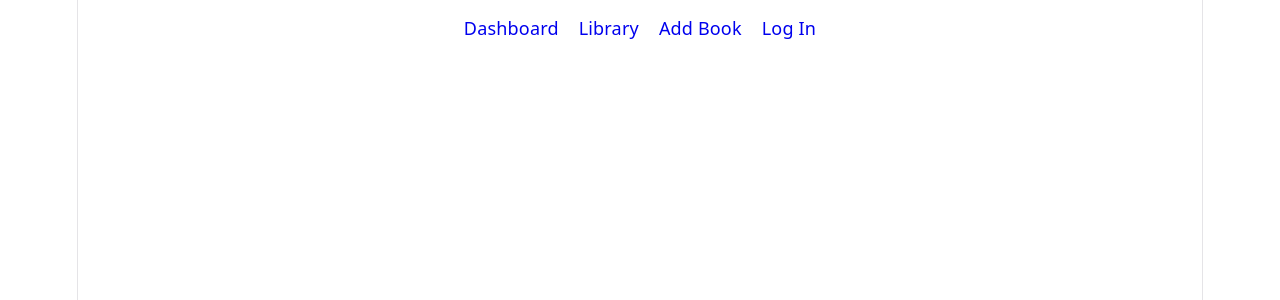
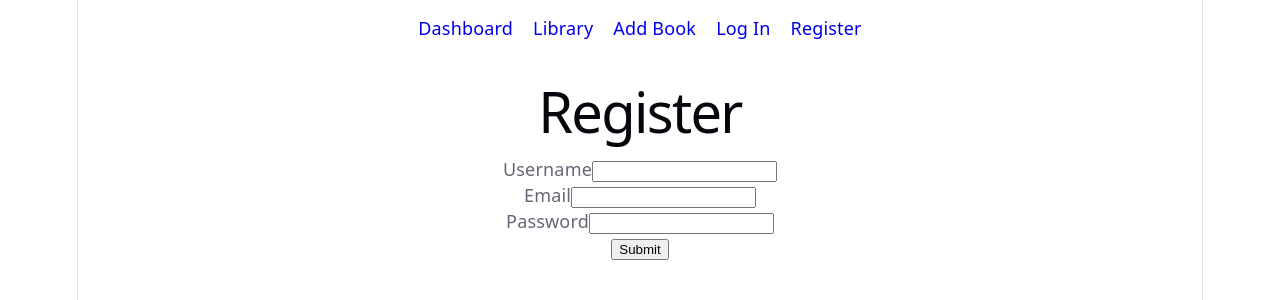
Before and after one commit to Maram-SH/bookworm, a React (Vite) app: page /register in a window 1280 px wide. Shown: the top 300 px of the page. Built offline with nearby package versions, Linux system fonts and the light colour scheme; no server answers.

Commit message:
Create register page

```diff
--- a/src/App.jsx
+++ b/src/App.jsx
@@ -5,6 +5,7 @@
 import Library from "./pages/Library"
 import AddBook from "./pages/AddBook"
 import Login from "./pages/Login"
+import Register from "./pages/Register"
 
 import "./App.css"
 
@@ -138,6 +139,7 @@
         <Link to="/library">Library</Link>
         <Link to="/add_book">Add Book</Link>
         <Link to="/login">Log In</Link>
+        <Link to="/register">Register</Link>
       </nav>
 
       <Routes>
@@ -162,6 +164,7 @@
           element={<AddBook onAddBook={handleAddBook} />}
         />
         <Route path="/login" element={<Login />} />
+        <Route path="/register" element={<Register />} />
       </Routes>
     </BrowserRouter>
   )
--- /dev/null
+++ b/src/pages/Register.jsx
@@ -0,0 +1,81 @@
+import { useState } from "react"
+import { useNavigate } from "react-router-dom"
+
+function Register() {
+  const [ username, setUsername ] = useState("")
+  const [ email, setEmail ] = useState("")
+  const [ password, setPassword ] = useState("")
+  const [ error, setError ] = useState("")
+  const navigate = useNavigate()
+
+  async function handleRegister(event) {
+    event.preventDefault()
+
+    try {
+      const response = await fetch("http://localhost:3000/api/register", {
+        method: "POST",
+        credentials: "include",
+        headers: {
+          "Content-Type": "application/json"
+        },
+        body: JSON.stringify({
+          username,
+          email,
+          password
+        })
+      })
+
+      const data = await response.json()
+
+      if (!response.ok) {
+        setError(data.error)
+        return
+      }
+
+      console.log("Signed up:", data)
+      navigate("/login", { replace: true })
+    } catch (error) {
+      console.log(error)
+      setError("Something went wrong")
+    }
+  }
+
+  return (
+    <div>
+      <h1>Register</h1>
+
+      <form onSubmit={handleRegister}>
+        <div>
+          <label>Username</label>
+          <input
+            type="text"
+            value={username}
+            onChange={(e) => setUsername(e.target.value)}
+          />
+        </div>
+        <div>
+          <label>Email</label>
+          <input
+            type="email"
+            value={email}
+            onChange={(e) => setEmail(e.target.value)}
+          />
+        </div>
+        <div>
+          <label>Password</label>
+          <input
+            type="password"
+            value={password}
+            onChange={(e) => setPassword(e.target.value)}
+          />
+        </div>
+
+        <button type="submit">Submit</button>
+      </form>
+
+      {error && <p>{error}</p>}
+    </div>
+  )
+}
+
+export default Register
```
Also changed, not shown: 1 other file (tests, documents, lock files or other folders).
